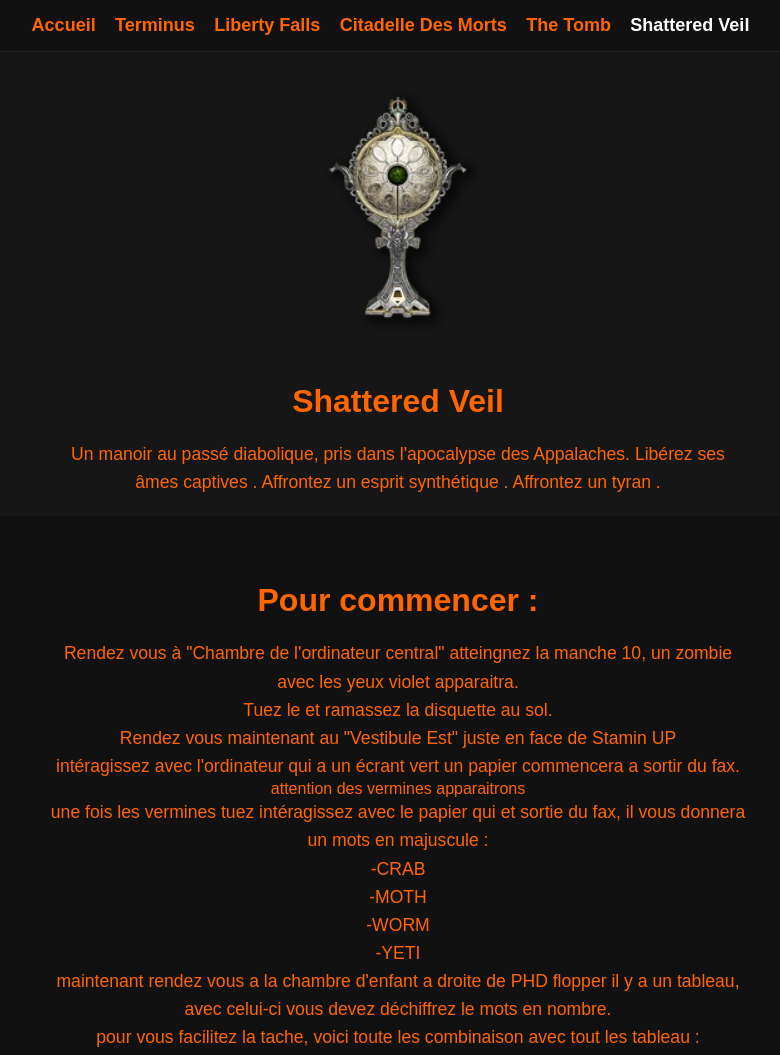
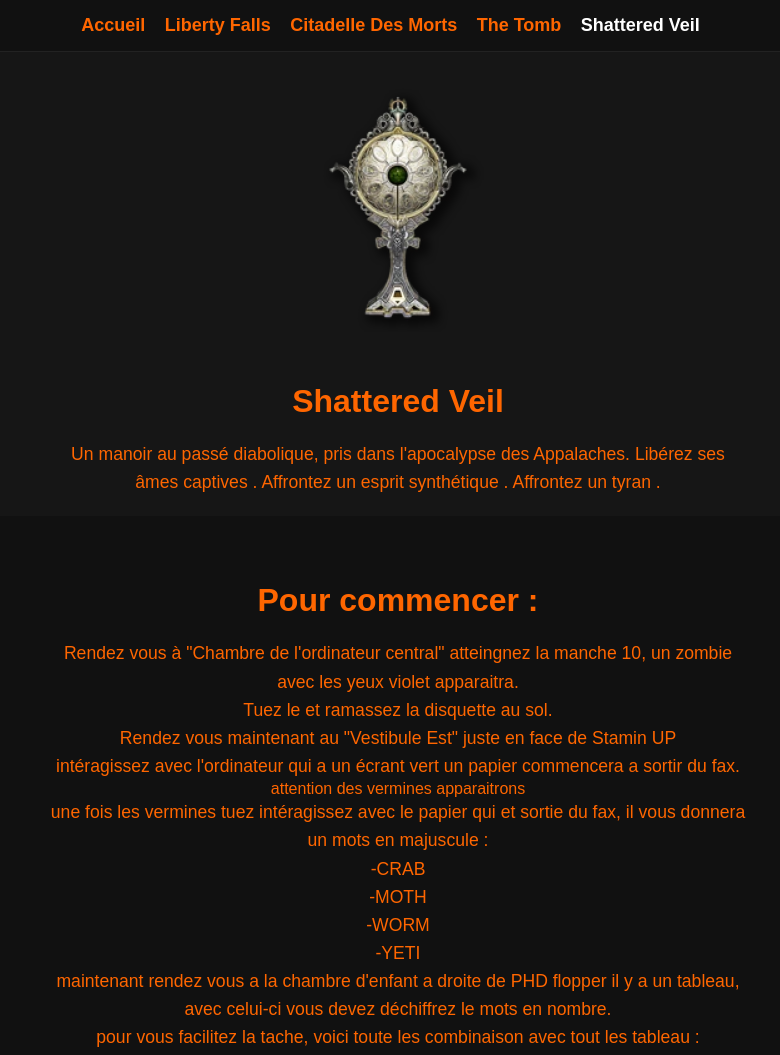
Before and after one commit to nathn1006/nathn1006.github.io, a plain HTML site: page BO6/shatteredveil.html in a window 1280 px wide. Shown: the top 1055 px of the page, without its empty margins (242-1022 px from the left). Drawn offline with Linux system fonts and the light colour scheme.

Commit message:
Update shatteredveil.html

```diff
--- a/BO6/shatteredveil.html
+++ b/BO6/shatteredveil.html
@@ -56,7 +56,6 @@
         <nav class="navbar">
             <ul>
                 <li><a href="index.html">Accueil</a></li>
-                <li><a href="terminus.html">Terminus</a></li>
                 <li><a href="libertyfalls.html">Liberty Falls</a></li>
                 <li><a href="CDM.html">Citadelle Des Morts</a></li>
                 <li><a href="thetomb.html">The Tomb</a></li>
```
